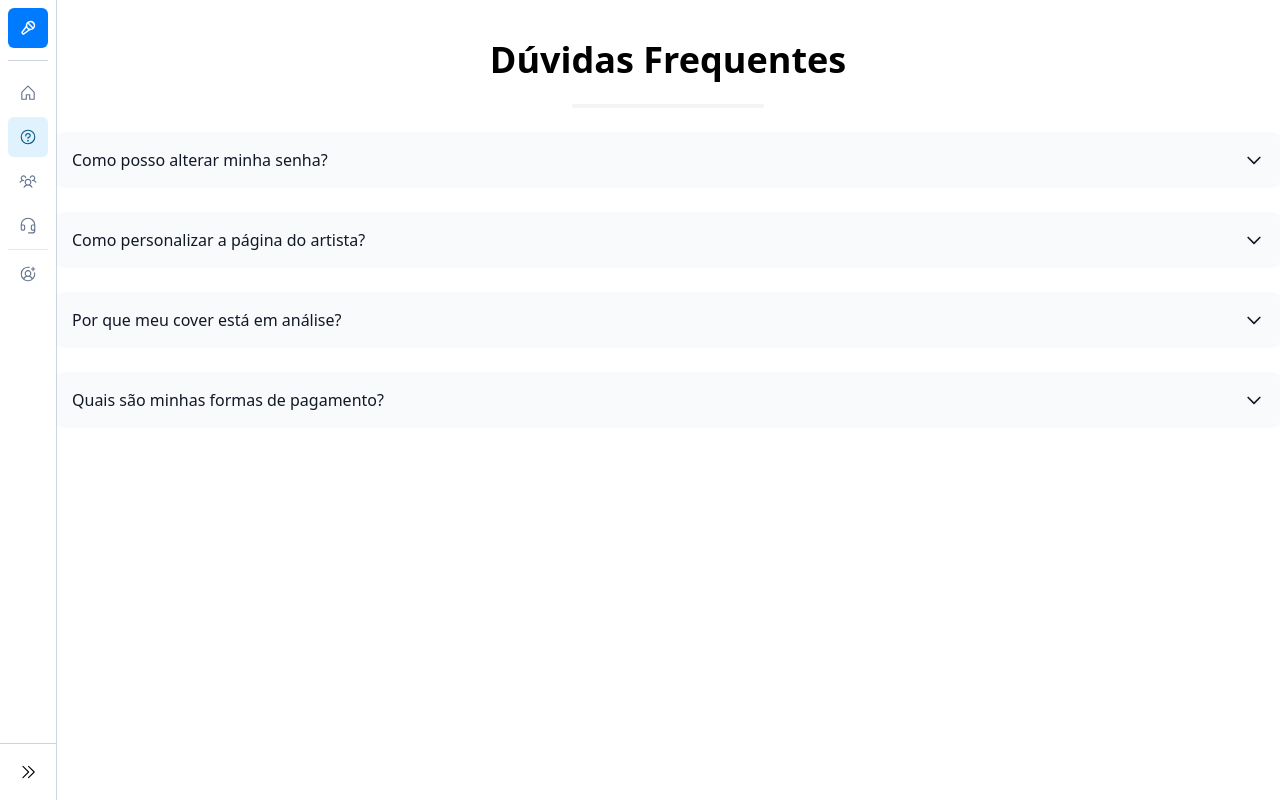
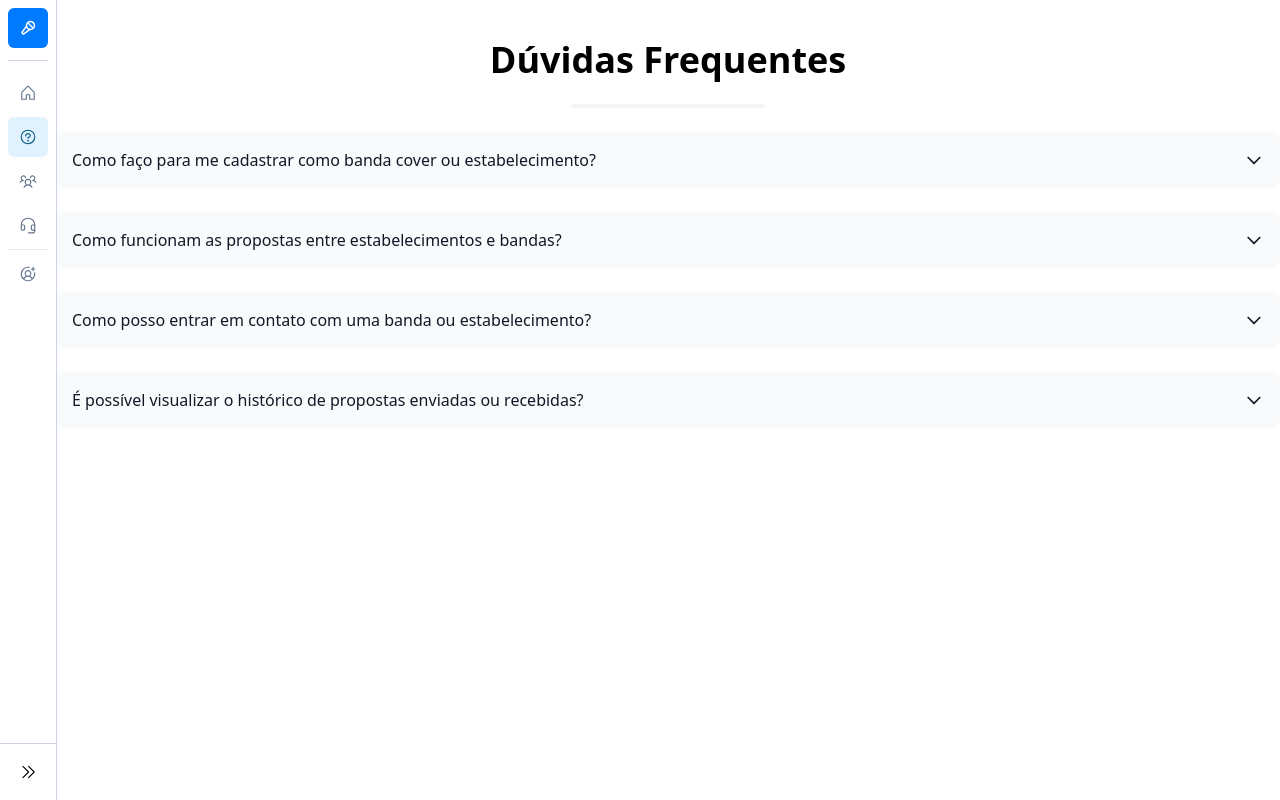
Before and after one commit to andreeeestor/CoverSpot, a React (Vite) app in the folder client/: page /faqs in a window 1280 px wide. Built offline with nearby package versions, Linux system fonts and the light colour scheme.

Commit message:
FAQ finalizado

```diff
--- a/client/src/components/FAQs.jsx
+++ b/client/src/components/FAQs.jsx
@@ -1,12 +1,8 @@
-export default function FAQs({title, content}){
-    return(
-        <details
-            class="group [&_summary::-webkit-details-marker]:hidden"
-          >
+export default function FAQs({ title, content }) {
+  return (
+    <details class="group [&_summary::-webkit-details-marker]:hidden">
       <summary class="flex cursor-pointer items-center justify-between gap-1.5 rounded-lg bg-gray-50 p-4 text-gray-900">
-              <h2 class="font-medium">
-                {title}
-              </h2>
+        <h2 class="font-medium">{title}</h2>
 
         <svg
           class="size-5 shrink-0 transition duration-300 group-open:-rotate-180"
@@ -24,13 +20,7 @@ export default function FAQs({title, content}){
         </svg>
       </summary>
 
-            <p class="mt-4 px-4 leading-relaxed text-gray-700">
-              Lorem ipsum dolor sit amet consectetur, adipisicing elit. Ab hic
-              veritatis molestias culpa in, recusandae laboriosam neque aliquid
-              libero nesciunt voluptate dicta quo officiis explicabo
-              consequuntur distinctio corporis earum similique!
-              {/* {content} */}
-            </p>
+      <p class="mt-4 px-4 leading-relaxed text-gray-700">{content}</p>
     </details>
-    )
+  );
 }
--- a/client/src/pages/faq/index.jsx
+++ b/client/src/pages/faq/index.jsx
@@ -1,23 +1,46 @@
-import VerticalAccordion from "../../components/Accordion";
 import FAQs from "../../components/FAQs";
 import MainContainer from "../../components/MainContainer";
 import Sidebar from "../../components/Sidebar";
-import { Accordion, HR } from "flowbite-react";
+import { HR } from "flowbite-react";
 
 export default function FAQsPage() {
   return (
     <>
-        <Sidebar />
-        <MainContainer className={`pt-10`}>
-        <div class="space-y-6">
-            <h1 className="text-center text-4xl font-bold">Dúvidas Frequentes</h1>
-            <HR.Trimmed />
-          <FAQs title={"Como posso alterar minha senha?"} />
-          <FAQs title={"Como personalizar a página do artista?"} />
-          <FAQs title={"Por que meu cover está em análise?"} />
-          <FAQs title={"Quais são minhas formas de pagamento?"} />
+      <Sidebar />
+      <MainContainer className={`pt-10`}>
+        <div className="space-y-6">
+          <h1 className="text-center text-4xl font-bold">Dúvidas Frequentes</h1>
+          <HR.Trimmed />
+
+          <FAQs
+            title="Como faço para me cadastrar como banda cover ou estabelecimento?"
+            content={
+              "Para se cadastrar:\n\n- Bandas Cover: Acesse a página de cadastro e preencha o formulário com informações como nome, gênero musical, biografia e portfólio.\n\n- Estabelecimentos: Acesse a página de cadastro e forneça informações como CNPJ, endereço, capacidade e horário de funcionamento."
+            }
+          />
+
+          <FAQs
+            title="Como funcionam as propostas entre estabelecimentos e bandas?"
+            content={
+              "Os estabelecimentos podem visualizar perfis de bandas cover e enviar propostas para apresentações. Ao receber uma proposta, a banda pode aceitar ou recusar. Se aceita, ambas as partes são notificadas, e os detalhes do evento são confirmados."
+            }
+          />
+
+          <FAQs
+            title="Como posso entrar em contato com uma banda ou estabelecimento?"
+            content={
+              "Na página de perfil das bandas ou estabelecimentos, você encontrará informações de contato, como e-mail e telefone. Além disso, os estabelecimentos podem enviar mensagens diretamente via WhatsApp usando a funcionalidade integrada na plataforma."
+            }
+          />
+
+          <FAQs
+            title="É possível visualizar o histórico de propostas enviadas ou recebidas?"
+            content={
+              "Sim. Tanto bandas quanto estabelecimentos têm acesso a um histórico de propostas. Nele, você pode verificar o status das propostas (pendente, aceita ou recusada) e acompanhar os detalhes de cada solicitação enviada ou recebida."
+            }
+          />
         </div>
-        </MainContainer>
+      </MainContainer>
     </>
   );
 }
```
Lines whose indentation alone changed are shown as unchanged.
